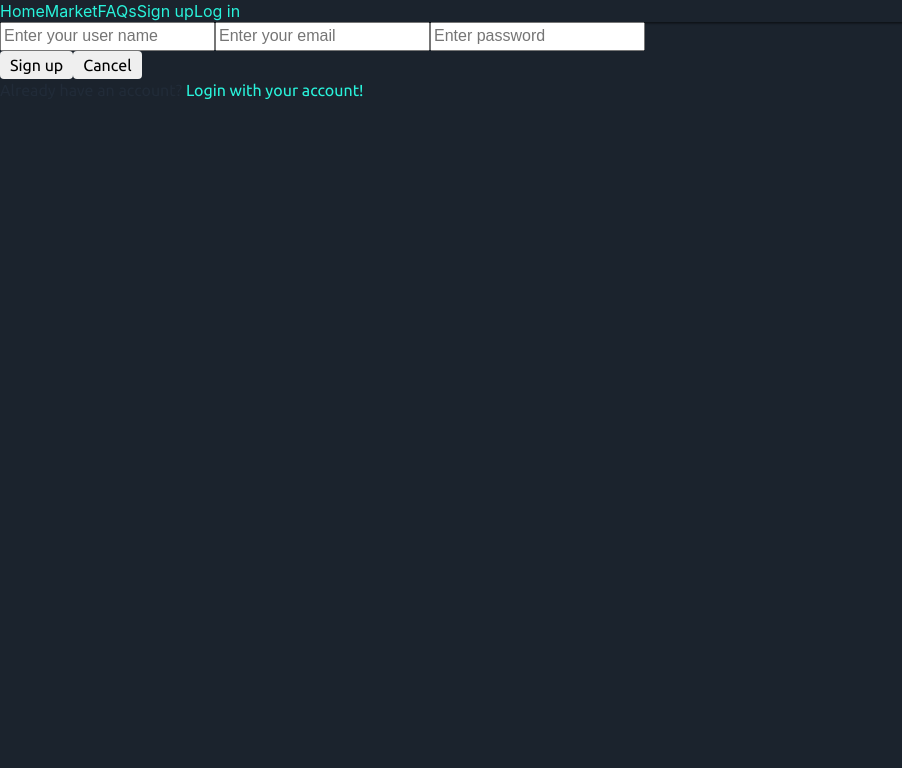
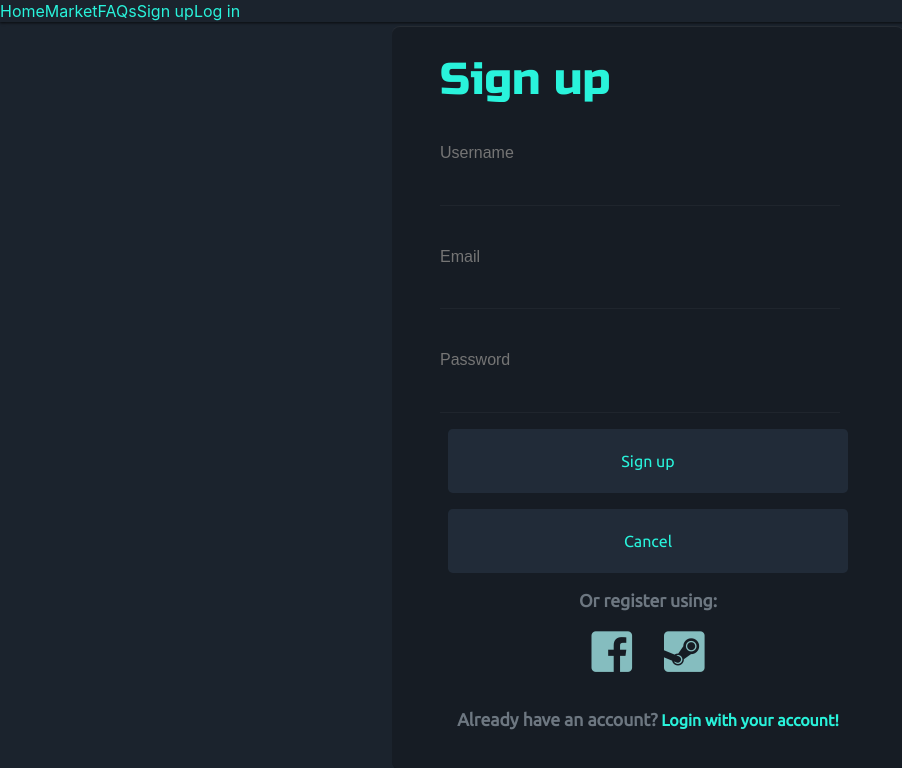
Before and after one commit to niftymarkets/client, a React (Create React App) app in the folder app/: page /signup in a window 1280 px wide. Shown: the top 768 px of the page, without its empty margins (0-902 px from the left). Built offline with nearby package versions, Linux system fonts and the light colour scheme.

Commit message:
Add sign up styles

```diff
--- a/app/src/components/auth/Login.jsx
+++ b/app/src/components/auth/Login.jsx
@@ -48,7 +48,7 @@ class Login extends Component {
 
   render() {
     return (
-      <LoginWrapper>
+      <div>
         <LoginForm>
           <Heading>Login</Heading>
           <form autoComplete='off'>
@@ -109,7 +109,7 @@ class Login extends Component {
             <Paragraph>Forgot your password?</Paragraph>
           </Section>
         </LoginForm>
-      </LoginWrapper>
+      </div>
     )
   }
 }
@@ -126,9 +126,9 @@ export default connect(
   { updateLoginForm }
 )(Login)
 
-const LoginWrapper = styled.div`
-  background: rgba(27, 35, 45, 1);
-`
+// const LoginWrapper = styled.div`
+//   background: rgba(27, 35, 45, 1);
+// `
 
 const LoginForm = styled.div`
   width: 32rem;
@@ -192,8 +192,13 @@ const SocialIcons = styled.div`
 `
 
 const Paragraph = styled.p`
-  color: #c2fcf7;
-  margin-bottom: 5px;
+  margin-top: 1rem;
+  display: block;
+  font-size: 1.1rem;
+  text-align: center;
+  font-weight: bold;
+  text-decoration: none;
+  color: #6d7781;
 `
 
 const Section = styled.div`
--- a/app/src/components/auth/Signup.jsx
+++ b/app/src/components/auth/Signup.jsx
@@ -1,8 +1,10 @@
-import React, { Component } from 'react';
-import { connect } from 'react-redux';
-import { Link } from 'react-router-dom';
-import { signupUser, updateSignupForm } from '../../actions/actionCreators';
-import axios from 'axios';
+import React, { Component } from 'react'
+import { connect } from 'react-redux'
+import { Link } from 'react-router-dom'
+import { signupUser, updateSignupForm } from '../../actions/actionCreators'
+import axios from 'axios'
+
+import styled from 'styled-components'
 
 const emptySignupForm = {
   username: '',
@@ -11,68 +13,176 @@ const emptySignupForm = {
 }
 
 class Signup extends Component {
-  onClickHandler = (e) => {
-    const { username, email, password } = this.props.signupForm;
-    e.preventDefault();
+  onClickHandler = e => {
+    const { username, email, password } = this.props.signupForm
+    e.preventDefault()
 
     axios
-    .post('https://nifty-markets.herokuapp.com/api/users/register', { username, email, password })
-    // if we get the JWT here we can login user directly
-    .then(() => this.props.history.push('/login'))
-    .catch(err => console.error(err))
-    .finally(() => this.props.updateSignupForm(emptySignupForm));
+      .post('https://nifty-markets.herokuapp.com/api/users/register', {
+        username,
+        email,
+        password
+      })
+      // if we get the JWT here we can login user directly
+      .then(() => this.props.history.push('/login'))
+      .catch(err => console.error(err))
+      .finally(() => this.props.updateSignupForm(emptySignupForm))
   }
 
-  onChangeHandler = (e) => {
-    this.props.updateSignupForm({ ...this.props.signupForm , [e.target.name]: e.target.value });
+  onChangeHandler = e => {
+    this.props.updateSignupForm({
+      ...this.props.signupForm,
+      [e.target.name]: e.target.value
+    })
   }
 
   render() {
     return (
-      <div>
-        <form autoComplete="off">
-
-          <input
+      <SignupForm>
+        <Heading>Sign up</Heading>
+        <form autoComplete='off'>
+          <InputField
             required
             value={this.props.signupForm.username}
             onChange={this.onChangeHandler}
-            name="username" type="text" placeholder="Enter your user name">
-          </input>
+            name='username'
+            type='text'
+            placeholder='Username'
+          />
 
-          <input
+          <InputField
             required
             value={this.props.signupForm.email}
             onChange={this.onChangeHandler}
-            name="email" type="email" placeholder="Enter your email">
-          </input>
+            name='email'
+            type='email'
+            placeholder='Email'
+          />
 
-          <input
+          <InputField
             required
             value={this.props.signupForm.password}
             onChange={this.onChangeHandler}
-            name="password" type="password" placeholder="Enter password">
-          </input>
+            name='password'
+            type='password'
+            placeholder='Password'
+          />
 
-          <div>
-            <button onClick={this.onClickHandler}>Sign up</button>
-            <Link to="/"><button>Cancel</button></Link>
-          </div>
+          {/* <InputField
+            required
+            name='password'
+            type='password'
+            placeholder='Repeat Password'
+          /> */}
 
+          <Section>
+            <Button onClick={this.onClickHandler}>Sign up</Button>
+            <Link to='/'>
+              <Button>Cancel</Button>
+            </Link>
+          </Section>
+
+          <Paragraph>Or register using:</Paragraph>
+          <SocialIcons>
+            <i className='fab fa-facebook-square' />
+            <i className='fab fa-steam-square' />
+          </SocialIcons>
         </form>
 
-        <div>
-          <p>Already have an account? <Link to="/login">Login with your account!</Link></p>
-        </div>
-
-      </div>
-    );
+        <Section>
+          <Paragraph>
+            Already have an account?
+            <Link to='/login'> Login with your account!</Link>
+          </Paragraph>
+        </Section>
+      </SignupForm>
+    )
   }
 }
 
 const mapStateToProps = state => {
-  return ({
-    signupForm: state.signupForm,
-  })
+  return {
+    signupForm: state.signupForm
+  }
 }
 
-export default connect(mapStateToProps, { signupUser, updateSignupForm })(Signup);
+export default connect(
+  mapStateToProps,
+  { signupUser, updateSignupForm }
+)(Signup)
+
+const SignupForm = styled.div`
+  width: 32rem;
+  position: absolute;
+  top: 40%;
+  left: 50%;
+  margin: -18.4rem 0 0 -15.5rem;
+  background: #161c24;
+  padding: 2rem 3rem;
+  border-radius: 0.5rem;
+  box-shadow: 0 1px 0 rgba(0, 0, 0, 0.3),
+    inset 0 1px 0 rgba(255, 255, 255, 0.07);
+`
+
+const Heading = styled.h3`
+  color: #29f3db;
+`
+
+const InputField = styled.input`
+  width: 25rem;
+  padding: 2.5rem 0;
+  background: #161c24;
+  border: 0;
+  border-bottom: 1px solid rgba(255, 255, 255, 0.04);
+  outline: none;
+  color: #46485c;
+`
+
+const Button = styled.button`
+  margin-top: 1rem;
+  background: #212b38;
+  border: 0;
+  width: 25rem;
+  height: 4rem;
+  border-radius: 0.3rem;
+  color: #29f3db;
+  cursor: pointer;
+  transition: all 0.3s ease-in-out;
+  outline: none;
+  -khtml-user-select: none;
+  -o-user-select: none;
+  -moz-user-select: none;
+  -webkit-user-select: none;
+  user-select: none;
+  &:hover {
+    background: #85bdbf;
+  }
+`
+
+const SocialIcons = styled.div`
+  text-align: center;
+  i {
+    text-decoration: none;
+    font-size: 2.9rem;
+    color: #85bdbf;
+    margin: 1rem;
+    &:hover {
+      color: #c2fcf7;
+    }
+  }
+`
+
+const Paragraph = styled.p`
+  margin-top: 1rem;
+  display: block;
+  font-size: 1.1rem;
+  text-align: center;
+  font-weight: bold;
+  text-decoration: none;
+  color: #6d7781;
+`
+
+const Section = styled.div`
+  text-align: center;
+  margin-bottom: 5px;
+`
```
